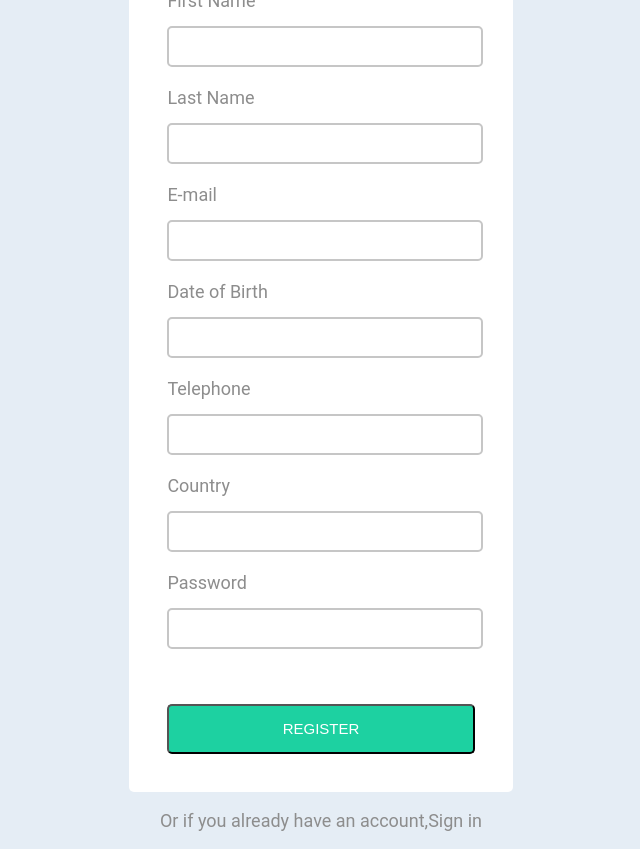
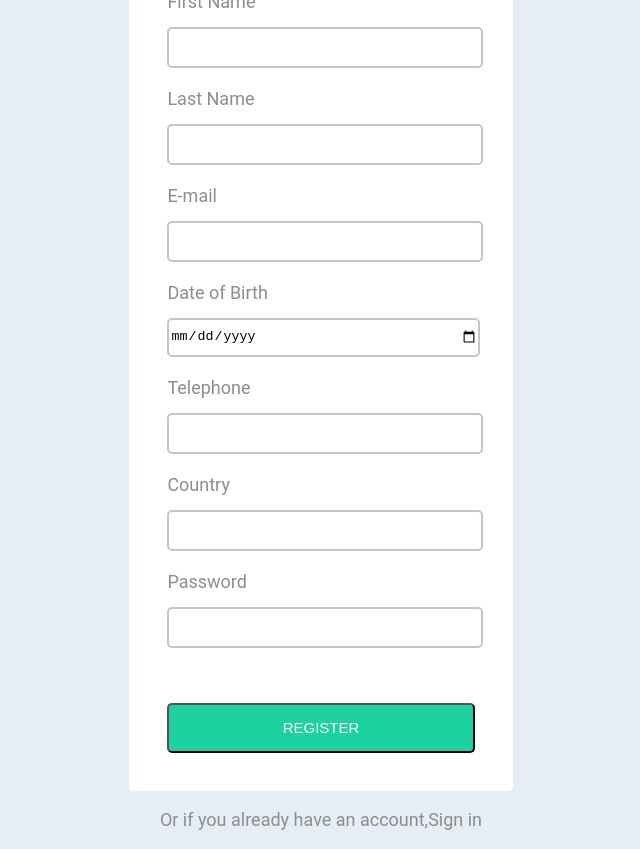
Before and after one commit to Sanjiccka/react, a React (Create React App) app: page /register in a window 1280 px wide. Shown: the whole page, without its empty margins (319-959 px from the left). Built offline with nearby package versions, Linux system fonts and the light colour scheme.

Commit message:
Add files via upload

```diff
--- a/src/components/Login/Login.js
+++ b/src/components/Login/Login.js
@@ -11,9 +11,9 @@ export class Login extends React.Component {
                     <div>
                         <form className="forma_login">
                             <label className="label_login">E-mail</label>
-                            <input className="input_login" type="email" placeholder=" " />
+                            <input className="input_login" type="email" name="emailLogin" placeholder=" " />
                                 <label className="label_login">Password</label>
-                                <input className="input_login" type="password" placeholder=" " />
+                                <input className="input_login" type="password" name="passLogin" placeholder=" " />
                                     <input className="submit_login" type="submit" value="SIGN IN" />
                     </form>
                                     <p className="paragraf_login">Or if you don't have an account,
--- a/src/components/Register/Register.js
+++ b/src/components/Register/Register.js
@@ -10,20 +10,20 @@ export class Register extends React.Component {
                 <div className="register_login">
                     <div>
                         <form className="forma_login">
-                            <label className="label_login">First Name</label>
-                            <input className="input_login" type="text" placeholder=" " />
+                            <label className="label_login" >First Name</label>
+                            <input className="input_login" type="text" name="firstname" placeholder=" " />
                             <label className="label_login">Last Name</label>
-                            <input className="input_login" type="text" placeholder=" " />
+                            <input className="input_login" type="text" name="lastname" placeholder=" " />
                             <label className="label_login">E-mail</label>
-                            <input className="input_login" type="email" placeholder=" " />
+                            <input className="input_login" type="email" name="email" placeholder=" " />
                             <label className="label_login">Date of Birth</label>
-                            <input className="input_login" type="text" placeholder=" " />
+                            <input className="input_login" type="date" name="birth" placeholder=" " />
                             <label className="label_login">Telephone</label>
-                            <input className="input_login" type="number" placeholder=" " />
+                            <input className="input_login" type="number" name="tel" placeholder=" " />
                             <label className="label_login">Country</label>
-                            <input className="input_login" type="text" placeholder=" " />
+                            <input className="input_login" type="text" name="country" placeholder=" " />
                             <label className="label_login">Password</label>
-                            <input className="input_login" type="password" placeholder=" " />
+                            <input className="input_login" type="password" name="pass" placeholder=" " />
                             <input className="submit_login" type="submit" value="REGISTER" />
                         </form>
                         <p className="paragraf_login">Or if you already have an account,
```
